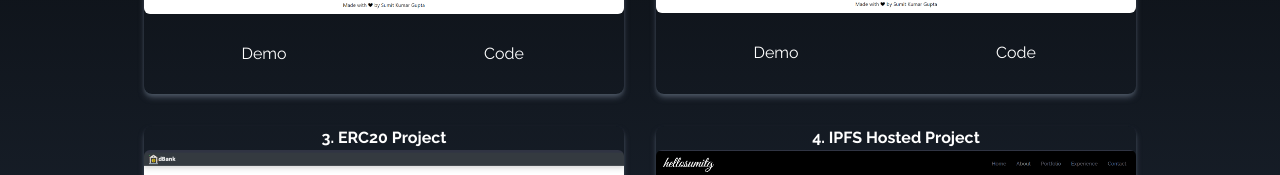
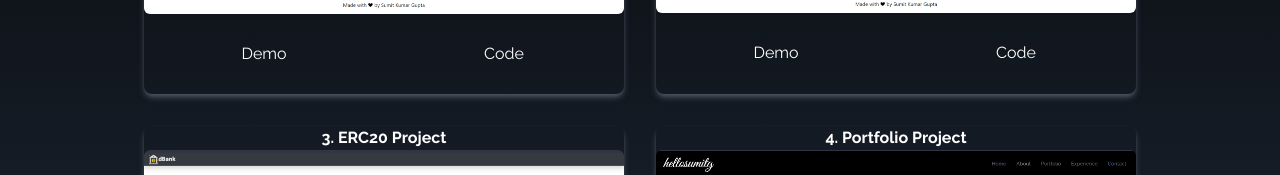
Before and after one commit to hellosumitg/portfolio, a React (Create React App) app: page / in a window 1280 px wide. Shown: the part 1380-1555 px from the top of the page. Built offline with nearby package versions, Linux system fonts and the light colour scheme.

Commit message:
adding project number 4

```diff
--- a/src/components/Portfolio.jsx
+++ b/src/components/Portfolio.jsx
@@ -29,10 +29,10 @@ const Portfolio = () => {
     },
     {
       id: 4,
-      desc:"4. IPFS Hosted Project",
+      desc:"4. Portfolio Project",
       src: portfolio,
-      website: "https://d-bank-hellosumitg.vercel.app/",
-      github: "https://github.com/hellosumitg/dBank"
+      website: "https://portfolio-hellosumitg.vercel.app/",
+      github: "https://github.com/hellosumitg/portfolio"
     }
   ];
 
```
